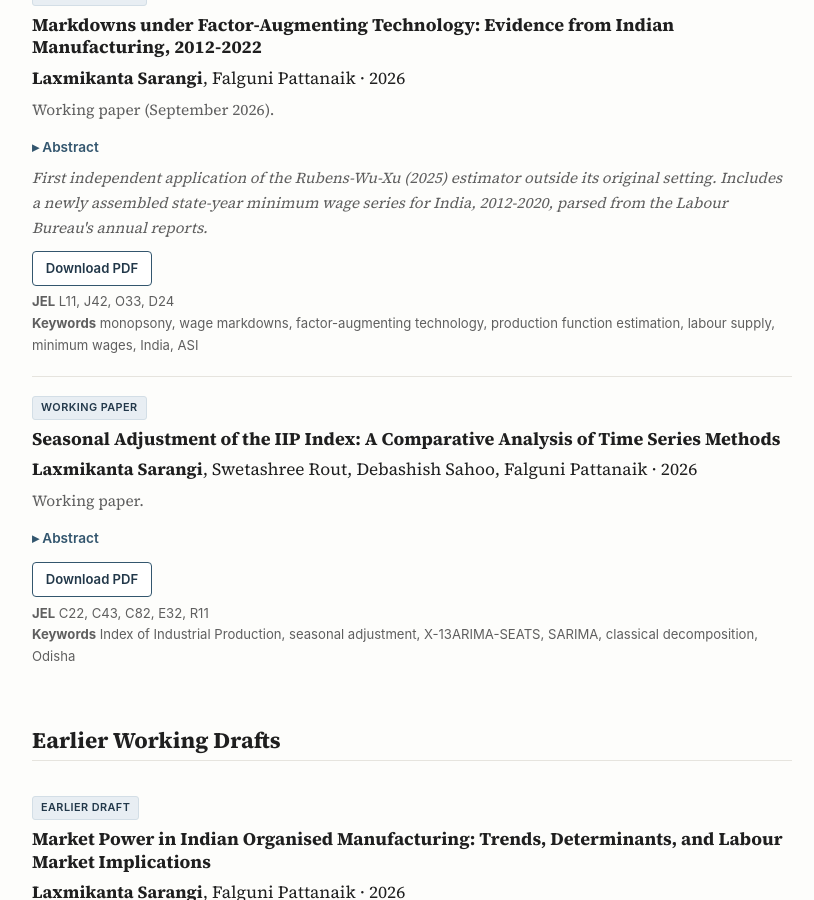
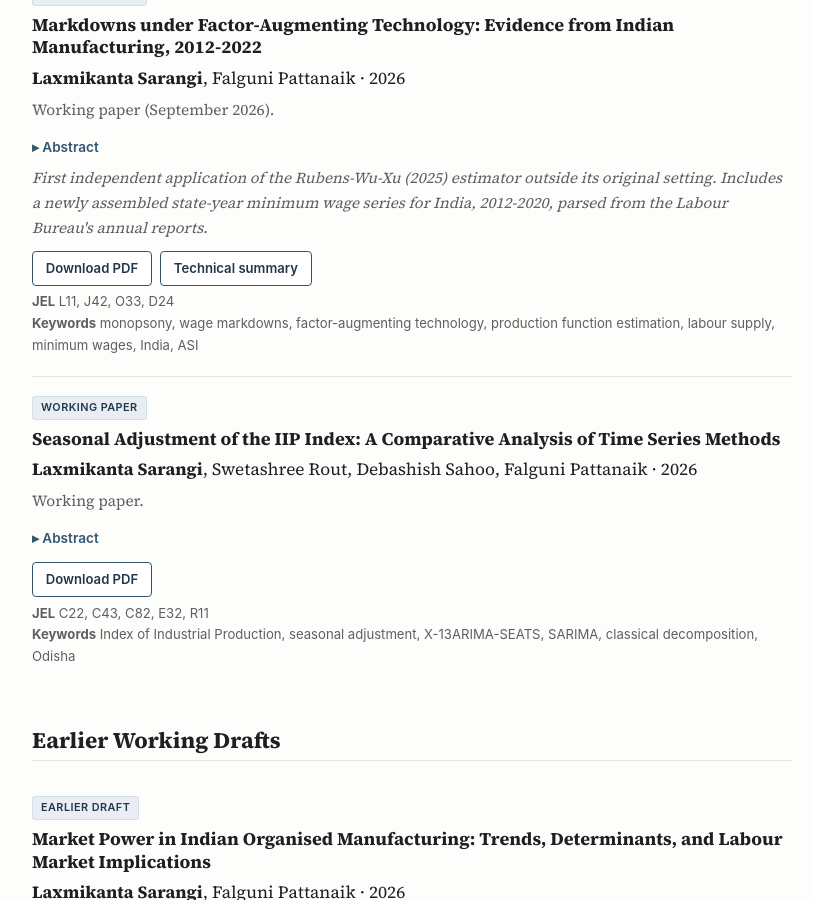
Before and after one commit to Lakshmikant46/Lakshmikant46.github.io, a Jekyll site: the page built from research.html, in a window 1280 px wide and 900 px high, scrolled down 2816 px. Shown: the whole window, without its empty margins (228-1042 px from the left). Built offline with Jekyll 4.4.1, drawn with Linux system fonts in a browser that asks for light colours.

Commit message:
Add technical summary for Working Paper 5
Adds the 5-page technical brief alongside the full paper, and a general
optional `brief` field to the paper template so any entry can carry a
supplementary document as its own button.

```diff
--- a/_data/publications.yml
+++ b/_data/publications.yml
@@ -208,6 +208,7 @@ working_papers:
     jel: "L11, J42, O33, D24"
     keywords: "monopsony, wage markdowns, factor-augmenting technology, production function estimation, labour supply, minimum wages, India, ASI"
     pdf: "wp-markdowns-factor-augmenting.pdf"
+    brief: "wp-markdowns-factor-augmenting-summary.pdf"
     slides:
     note: "First independent application of the Rubens-Wu-Xu (2025) estimator outside its original setting. Includes a newly assembled state-year minimum wage series for India, 2012-2020, parsed from the Labour Bureau's annual reports."
     abstract: >
--- a/research.html
+++ b/research.html
@@ -39,9 +39,10 @@ description: "Research by Laxmikanta Sarangi — working papers and publications
 
         {% if p.note %}<p class="note">{{ p.note }}</p>{% endif %}
 
-        {% if p.pdf or p.slides %}
+        {% if p.pdf or p.slides or p.brief %}
         <div class="btn-row">
           {% if p.pdf %}<a class="btn" href="{{ '/assets/papers/' | append: p.pdf | prepend: site.baseurl }}">Download PDF</a>{% endif %}
+          {% if p.brief %}<a class="btn" href="{{ '/assets/papers/' | append: p.brief | prepend: site.baseurl }}">Technical summary</a>{% endif %}
           {% if p.slides %}<a class="btn" href="{{ '/assets/papers/' | append: p.slides | prepend: site.baseurl }}">Slides</a>{% endif %}
         </div>
         {% endif %}
```
Also changed, not shown: 1 other file.
